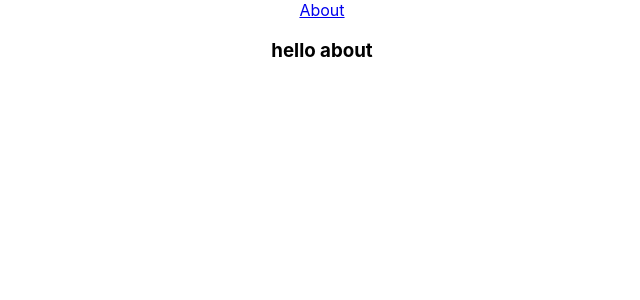
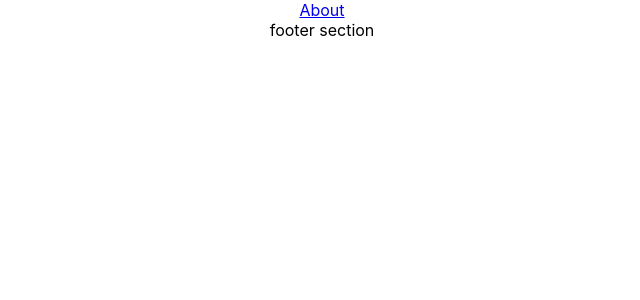
Before and after one commit to Kris-Ekiteles/artevia, a React (Create React App) app: page / in a window 1280 px wide. Before the commit this address had no page. Shown: the top 300 px of the page, without its empty margins (318-958 px from the left). Built offline with nearby package versions, Linux system fonts and the light colour scheme.

Commit message:
testing and routing footer component

```diff
--- a/src/App.js
+++ b/src/App.js
@@ -2,6 +2,7 @@ import logo from './logo.svg';
 import './App.css';
 import { Link, Route, Routes } from "react-router-dom";
 import About from './components/About';
+import Footer from './components/Footer';
 
 function App() {
   return (
@@ -12,8 +13,8 @@ function App() {
       <Routes>
         <Route path="/about" element={<About />}/>
       </Routes>
-      <h3>hello about</h3>
-
+      {/* footer section component*/}
+      <Footer />
   </div>
   );
 }
```
